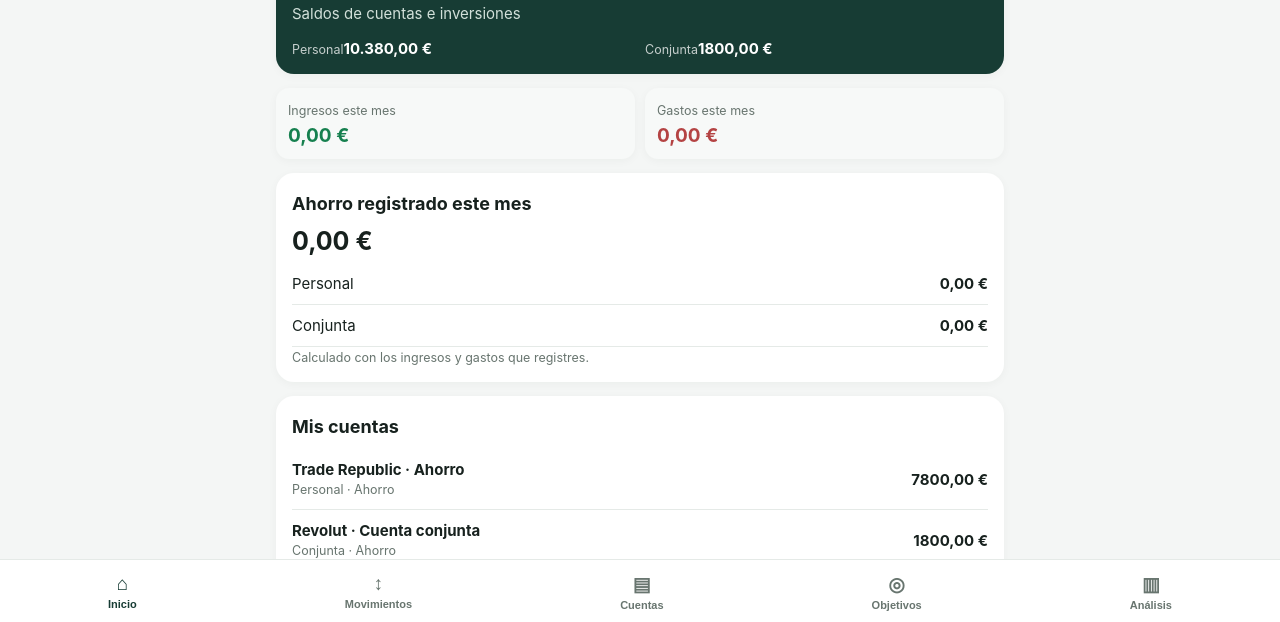
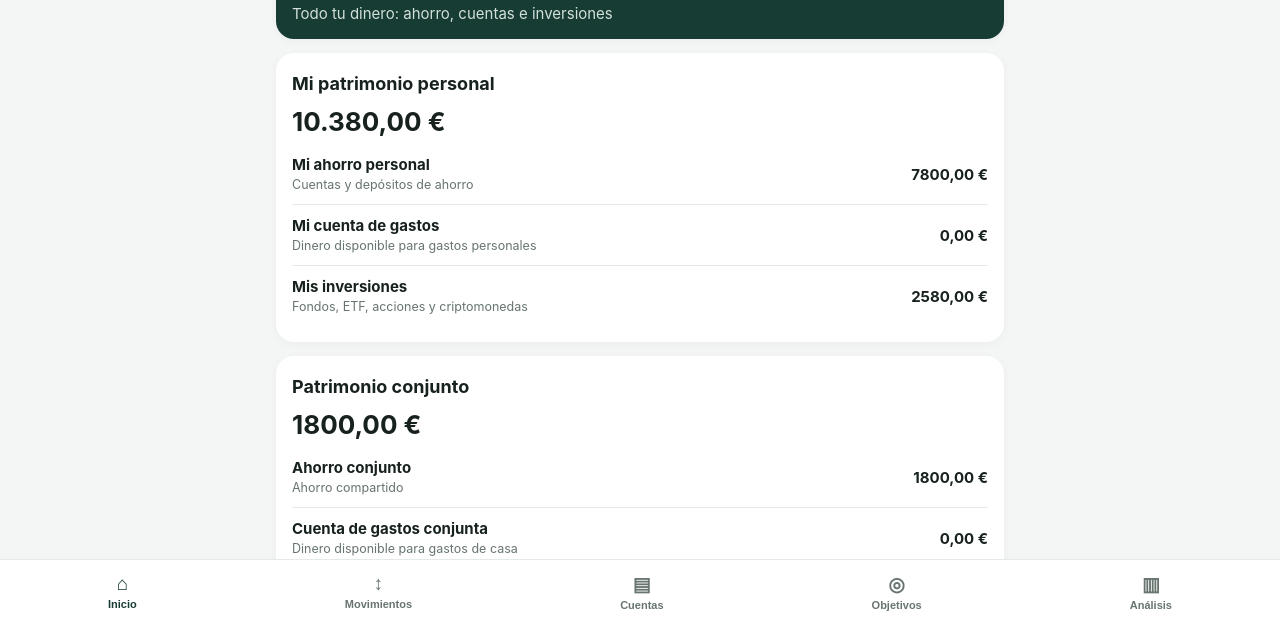
Before and after one commit to julianalbi95-hue/mi-patrimonio, a plain HTML site: page index.html in a window 1280 px wide. Shown: the part 176-798 px from the top of the page. Drawn offline with Linux system fonts and the light colour scheme.

Commit message:
Separar patrimonio personal y conjunto en el inicio

```diff
--- a/index.html
+++ b/index.html
@@ -80,7 +80,9 @@ document.querySelectorAll('nav button').forEach(b=>b.classList.toggle('active',b
 const app=document.getElementById('app');
 if(tab==='home'){
 const s=sums(),sp=sums('personal'),sc=sums('conjunta');
-app.innerHTML='<section class="panel hero"><small>Patrimonio total</small><div class="big">'+eur(total())+'</div><div class="muted">Saldos de cuentas e inversiones</div><div class="grid" style="margin-top:16px"><div><small>Personal</small><b>'+eur(groupTotal('personal'))+'</b></div><div><small>Conjunta</small><b>'+eur(groupTotal('conjunta'))+'</b></div></div></section>'+
+app.innerHTML='<section class="panel hero"><small>Patrimonio total</small><div class="big">'+eur(total())+'</div><div class="muted">Todo tu dinero: ahorro, cuentas e inversiones</div></section>'+
+'<section class="panel"><h2>Mi patrimonio personal</h2><div class="big" style="font-size:26px">'+eur(groupTotal('personal'))+'</div><div class="row"><div><strong>Mi ahorro personal</strong><small>Cuentas y depósitos de ahorro</small></div><b>'+eur(data.accounts.filter(a=>a.group==='personal'&&a.type==='Ahorro').reduce((n,a)=>n+Number(a.balance||0),0))+'</b></div><div class="row"><div><strong>Mi cuenta de gastos</strong><small>Dinero disponible para gastos personales</small></div><b>'+eur(data.accounts.filter(a=>a.group==='personal'&&a.type==='Cuenta').reduce((n,a)=>n+Number(a.balance||0),0))+'</b></div><div class="row"><div><strong>Mis inversiones</strong><small>Fondos, ETF, acciones y criptomonedas</small></div><b>'+eur(data.accounts.filter(a=>a.group==='personal'&&a.type==='Inversión').reduce((n,a)=>n+Number(a.balance||0),0))+'</b></div></section>'+
+'<section class="panel"><h2>Patrimonio conjunto</h2><div class="big" style="font-size:26px">'+eur(groupTotal('conjunta'))+'</div><div class="row"><div><strong>Ahorro conjunto</strong><small>Ahorro compartido</small></div><b>'+eur(data.accounts.filter(a=>a.group==='conjunta'&&a.type==='Ahorro').reduce((n,a)=>n+Number(a.balance||0),0))+'</b></div><div class="row"><div><strong>Cuenta de gastos conjunta</strong><small>Dinero disponible para gastos de casa</small></div><b>'+eur(data.accounts.filter(a=>a.group==='conjunta'&&a.type==='Cuenta').reduce((n,a)=>n+Number(a.balance||0),0))+'</b></div></section>'+
 '<section class="grid"><div class="panel metric"><small class="muted">Ingresos este mes</small><b class="amount-in">'+eur(s.in)+'</b></div><div class="panel metric"><small class="muted">Gastos este mes</small><b class="amount-out">'+eur(s.out)+'</b></div></section>'+
 '<section class="panel"><h2>Ahorro registrado este mes</h2><div class="big" style="font-size:25px">'+eur(s.in-s.out)+'</div><div class="row"><span>Personal</span><b>'+eur(sp.in-sp.out)+'</b></div><div class="row"><span>Conjunta</span><b>'+eur(sc.in-sc.out)+'</b></div><small class="muted">Calculado con los ingresos y gastos que registres.</small></section>'+
 '<section class="panel"><h2>Mis cuentas</h2>'+data.accounts.map(a=>'<div class="row"><div><strong>'+esc(a.name)+'</strong><small>'+groupName(a.group)+' · '+esc(a.type)+'</small></div><b>'+eur(a.balance)+'</b></div>').join('')+'</section>'+
```
